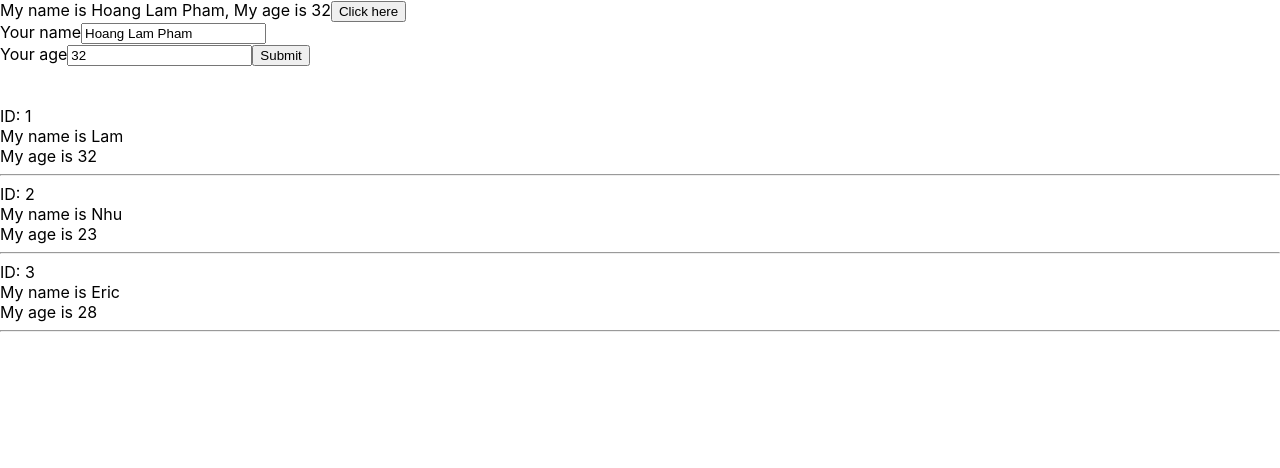
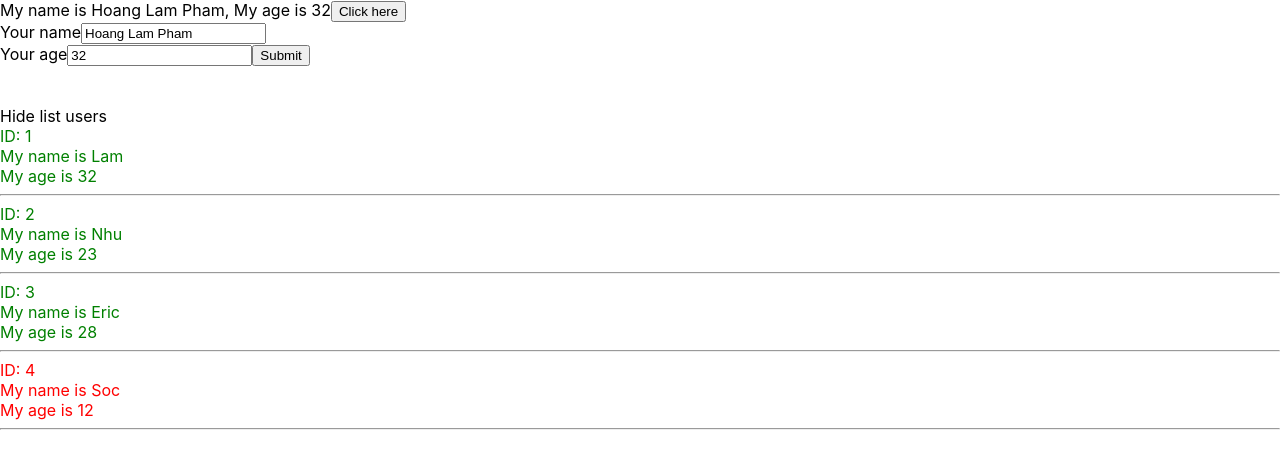
Before and after one commit to desmondpham/React1, a React (Create React App) app: page / in a window 1280 px wide. Shown: the top 468 px of the page. Built offline with nearby package versions, Linux system fonts and the light colour scheme.

Commit message:
conditional output

```diff
--- a/src/App.css
+++ b/src/App.css
@@ -1,3 +1,11 @@
+.red {
+  color: red;
+}
+
+.green {
+  color: green;
+}
+
 body {
   margin: 0;
   font-family: -apple-system, BlinkMacSystemFont, 'Segoe UI', 'Roboto', 'Oxygen',
@@ -46,6 +54,7 @@ code {
   from {
     transform: rotate(0deg);
   }
+
   to {
     transform: rotate(360deg);
   }
--- a/src/components/DisplayInfor.js
+++ b/src/components/DisplayInfor.js
@@ -1,6 +1,16 @@
 import React from "react";
 
 class DisplayInfor extends React.Component{
+    state={
+        isShowListUsers: true
+    }
+
+    handleShowHide = () => {
+        this.setState({
+            isShowListUsers: !this.state.isShowListUsers
+        })
+    }
+
     render(){
         console.log(this.props)
         //destructuring array/object
@@ -8,9 +18,16 @@ class DisplayInfor extends React.Component{
         //props
         return(
             <div>
+                <div>
+                    <span onClick={()=> {this.handleShowHide()}}>{this.state.isShowListUsers === true? "Hide list users": "Show list users"}</span>
+                </div>
+                {this.state.isShowListUsers &&
+                    <div>
                         { listUsers.map((user)=>{
+                            console.log("check map user", user);
+
                             return (
-                        <div key={user.id}>
+                                <div key={user.id} className={+user.age > 18? "green" : "red"}>
                                     <div>ID: {user.id}</div>
                                     <div>My name is {user.name}</div>
                                     <div>My age is {user.age}</div>
@@ -19,6 +36,8 @@ class DisplayInfor extends React.Component{
                             )
                         })}
                     </div>
+                }
+            </div>
         )
     }
 }
--- a/src/components/MyComponent.js
+++ b/src/components/MyComponent.js
@@ -8,6 +8,7 @@ class MyComponent extends React.Component {
             {id: 1, name : "Lam", age:"32"},
             {id: 2, name : "Nhu", age:"23"},
             {id: 3, name : "Eric", age:"28"},
+            {id: 4, name : "Soc", age:"12"},
         ]
     }
 
```
Lines whose indentation alone changed are shown as unchanged.
